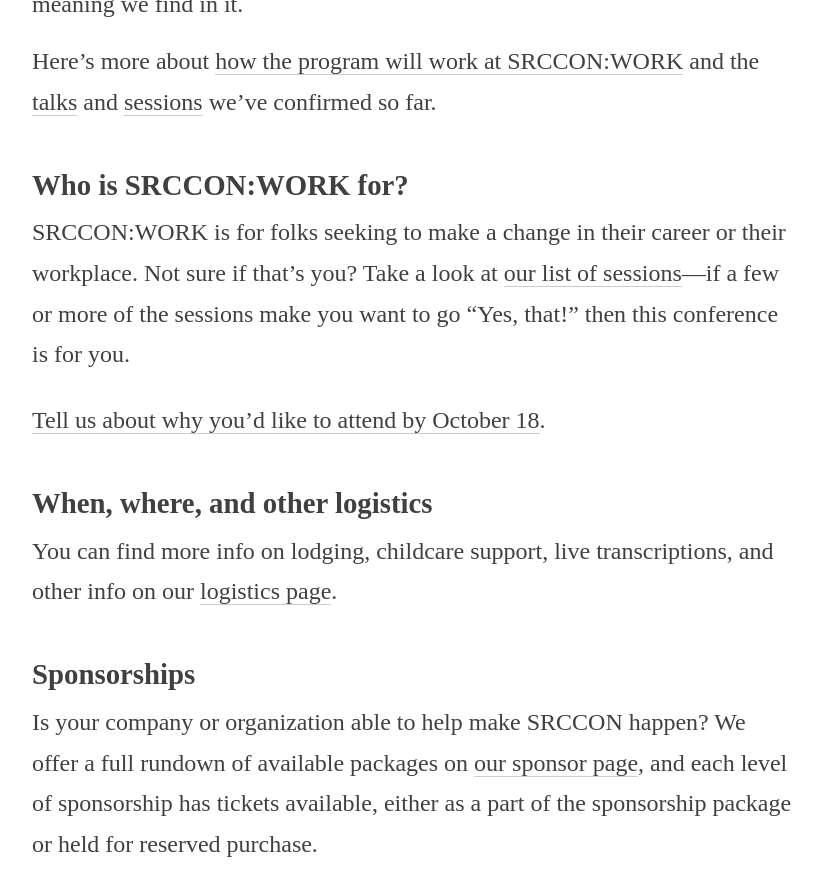
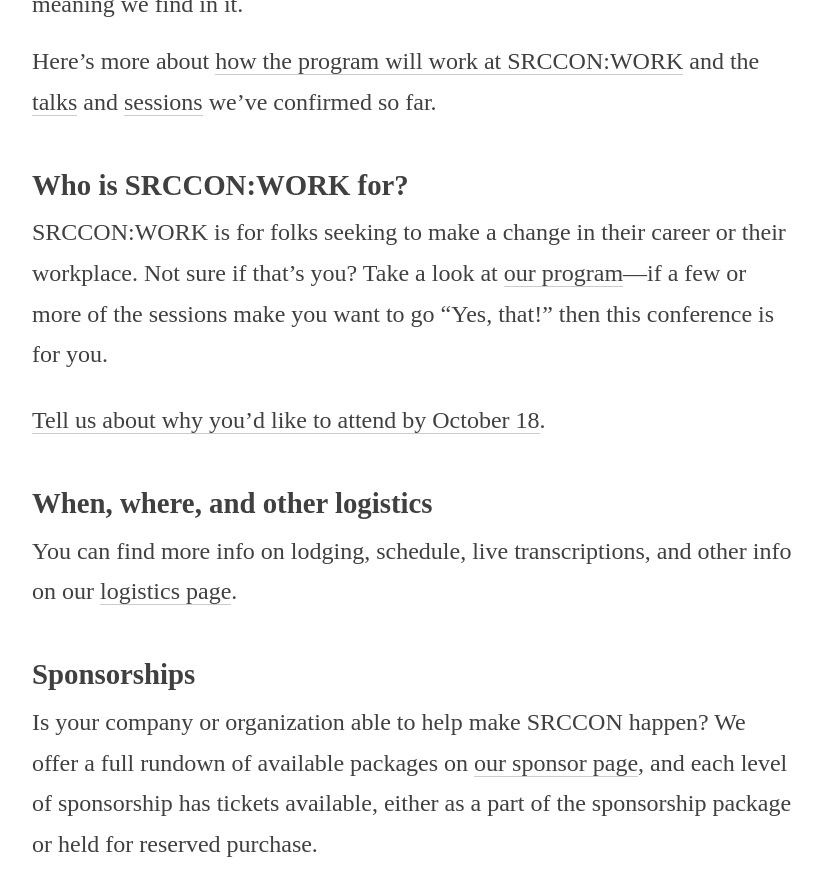
Before and after one commit to OpenNews/srccon-work, a Jekyll site: the page built from homepage.md, in a window 1280 px wide and 900 px high, scrolled down 1879 px. Shown: the top 896 px of the window, without its empty margins (228-1050 px from the left). Built offline with Jekyll 4.4.1, drawn with Linux system fonts in a browser that asks for light colours.

Commit message:
homepage staging updates

```diff
--- a/homepage.md
+++ b/homepage.md
@@ -24,13 +24,13 @@
 
 ## Who is SRCCON:WORK for?
 
-SRCCON:WORK is for folks seeking to make a change in their career or their workplace. Not sure if that’s you? Take a look at [our list of sessions](/sessions)—if a few or more of the sessions make you want to go “Yes, that!” then this conference is for you.
+SRCCON:WORK is for folks seeking to make a change in their career or their workplace. Not sure if that’s you? Take a look at [our program](/program)—if a few or more of the sessions make you want to go “Yes, that!” then this conference is for you.
 
-[Tell us about why you'd like to attend by October 18](/tickets).
+[Tell us about why you'd like to attend by October 18](/tickets/attendance_form).
 
 ## When, where, and other logistics
 
-You can find more info on lodging, childcare support, live transcriptions, and other info on our [logistics page](/logistics).
+You can find more info on lodging, schedule, live transcriptions, and other info on our [logistics page](/logistics).
 
 ## Sponsorships
 
```
